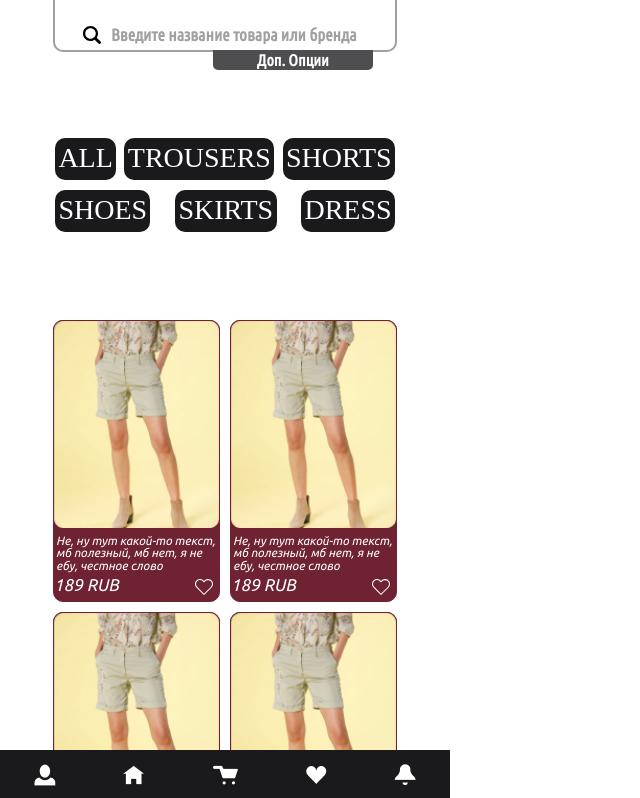
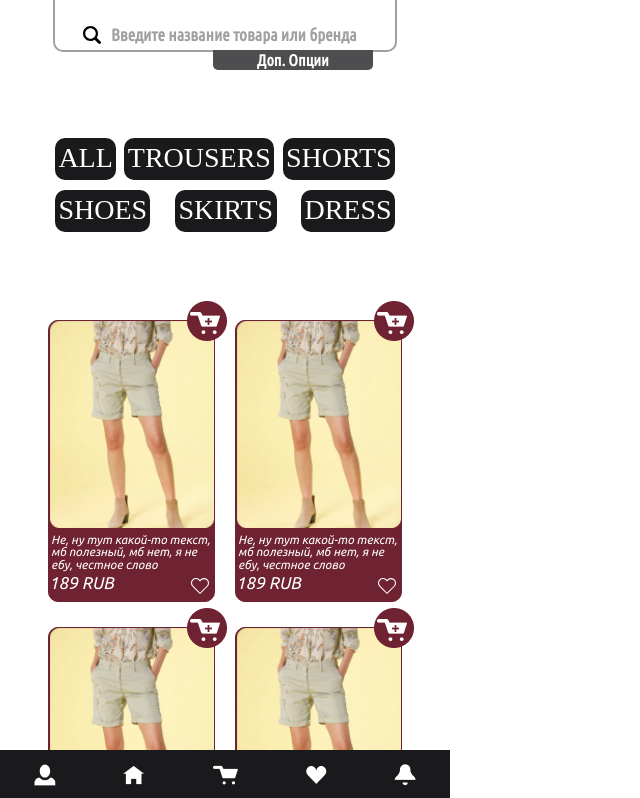
Before and after one commit to ToPsT0P/ReactPWA-Shop, a React (Create React App) app: page / in a window 1280 px wide. Shown: the top 798 px of the page, without its empty margins (0-640 px from the left). Built offline with nearby package versions, Linux system fonts and the light colour scheme; a web font is replaced by a local one.

Commit message:
Доделаль страничку с товарами

```diff
--- a/src/entities/goodsItem/GoodsItem.jsx
+++ b/src/entities/goodsItem/GoodsItem.jsx
@@ -1,6 +1,7 @@
 import photo1 from "../../shared/photo1.png"
 import like from "../../shared/like.svg"
 import styles from "./GoodsItem.module.css"
+import addToBuyImage from "../../shared/addToCart.png"
 
 
 const GoodsItem = () => {
@@ -8,7 +9,15 @@ const GoodsItem = () => {
     return(
 
         <div className={styles.catalog_item}>
-            <img src={photo1} alt="" />
+            <div className={styles.catalog_item_image}>
+                <img className={styles.catalog_item_addToBuy}
+                src={addToBuyImage} alt="" />
+
+                <img
+                className={styles.catalog_item_goodsImage}
+                src={photo1} alt="" />
+
+            </div>
             <div className={styles.catalog_itemBottom}>
                 <div className={styles.catalog_itemBottom_text}>
                     Не, ну тут какой-то текст, мб полезный, мб нет, я не ебу, честное слово
--- a/src/entities/goodsItem/GoodsItem.module.css
+++ b/src/entities/goodsItem/GoodsItem.module.css
@@ -8,18 +8,14 @@
     background-color: #6f2232;
     color: rgb(255, 255, 255);
 
-    img{
-        width: 101%;
-        position: relative;
-        top: -1px;
-        left: -0.7px;
-    }
 }
 
 .catalog_itemBottom_text{
     font-family: "Ubuntu", sans-serif;
     font-weight: 400;
     font-style: italic;
+    position: relative;
+    top: -33px;
     font-size: 12px;
     padding: 2px;
     margin-top: -5px;
@@ -36,6 +32,8 @@
 .catalog_itemBottom_price{
     font-family: "Ubuntu", sans-serif;
     font-weight: 400;
+    position: relative;
+    top: -34px;
     font-style: italic;
     font-size: 17px;
     display: flex;
@@ -45,3 +43,35 @@
     margin-top: 5px;
     padding-right: 5px;
 }
+
+.catalog_item_image{
+    display: grid;
+}
+
+.catalog_item_addToBuy{
+    width: 40px;
+    height: 40px;
+    justify-self: end;
+    position:relative;
+    top: -20px;
+    right: -15px;
+    z-index: 100;
+
+}
+
+.catalog_item_goodsImage{
+    width: 104%;
+    position: relative;
+    top: -41px;
+    left: -3px;
+}
+
+@media(max-width: 382px){
+    .catalog_item_goodsImage{
+        width: 101%;
+        position: relative;
+        top: -41px;
+        left: -0.5px;
+
+    }
+}
--- a/src/pages/catalog/Catalog.jsx
+++ b/src/pages/catalog/Catalog.jsx
@@ -2,7 +2,6 @@ import styles from "./Catalog.module.css"
 import searchImage from "../../shared/searchImage.svg"
 import { useState } from "react"
 import GoodsItem from "../../entities/goodsItem/GoodsItem"
-
 
 const Catalog = () => {
 
@@ -61,9 +60,7 @@ const Catalog = () => {
                 </div>
             </div>
 
-            <div className={styles.catalog_bottomSide}>
-                {/* Тут виджет navbar из папки Widget*/}
-            </div>
+
         </div>
     )
 }
--- a/src/pages/catalog/Catalog.module.css
+++ b/src/pages/catalog/Catalog.module.css
@@ -130,7 +130,8 @@ input::placeholder {
     width: 100%;
     margin-top: 30px;
     display: flex;
-    row-gap: 10px;
-    column-gap: 10px;
+    row-gap: 25px;
+    column-gap: 20px;
     flex-wrap: wrap;
+
 }
```
Also changed, not shown: src/pages/currentItem/CurrentItem.jsx (added, +13 -0 lines), src/pages/currentItem/CurrentItem.module.css (added), src/shared/addToCart.png (added).
